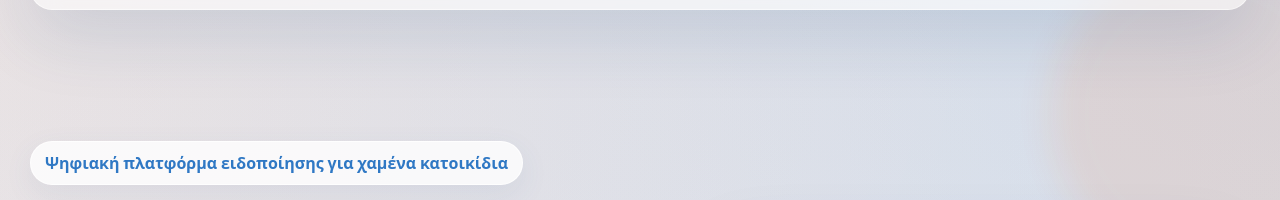
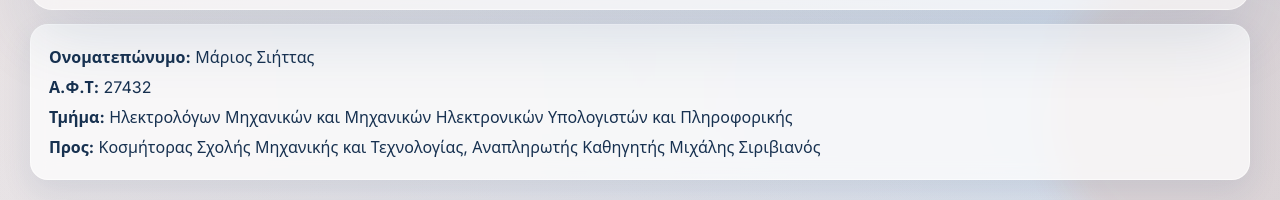
Before and after one commit to Marios-Shittas/petrescue-presentation, a plain HTML site: page index.html in a window 1280 px wide. Shown: the part 94-294 px from the top of the page. Drawn offline with Linux system fonts and the light colour scheme.

Commit message:
Add presenter and recipient details banner

```diff
--- a/index.html
+++ b/index.html
@@ -37,6 +37,13 @@
       <span></span><span></span><span></span>
     </button>
   </header>
+
+  <section class="presenter-banner" aria-label="Στοιχεία παρουσίασης">
+    <p><strong>Ονοματεπώνυμο:</strong> Μάριος Σιήττας</p>
+    <p><strong>Α.Φ.Τ:</strong> 27432</p>
+    <p><strong>Τμήμα:</strong> Ηλεκτρολόγων Μηχανικών και Μηχανικών Ηλεκτρονικών Υπολογιστών και Πληροφορικής</p>
+    <p><strong>Προς:</strong> Κοσμήτορας Σχολής Μηχανικής και Τεχνολογίας, Αναπληρωτής Καθηγητής Μιχάλης Σιριβιανός</p>
+  </section>
 
   <main>
     <section class="hero panel visible" id="hero">
--- a/styles.css
+++ b/styles.css
@@ -91,6 +91,23 @@ body.nav-open {
   border: 1px solid var(--border);
   box-shadow: var(--shadow);
   border-radius: 22px;
+}
+
+.presenter-banner {
+  width: min(calc(100% - 32px), var(--max-width));
+  margin: 14px auto 0;
+  padding: 14px 18px;
+  background: rgba(255, 255, 255, 0.72);
+  border: 1px solid var(--border);
+  box-shadow: 0 12px 30px rgba(28, 72, 122, 0.1);
+  border-radius: 18px;
+  backdrop-filter: blur(10px);
+}
+
+.presenter-banner p {
+  margin: 6px 0;
+  color: var(--text);
+  line-height: 1.5;
 }
 
 .brand {
@@ -564,6 +581,7 @@ main {
 
 @media (max-width: 640px) {
   .topbar,
+  .presenter-banner,
   main {
     width: min(calc(100% - 20px), var(--max-width));
   }
```
